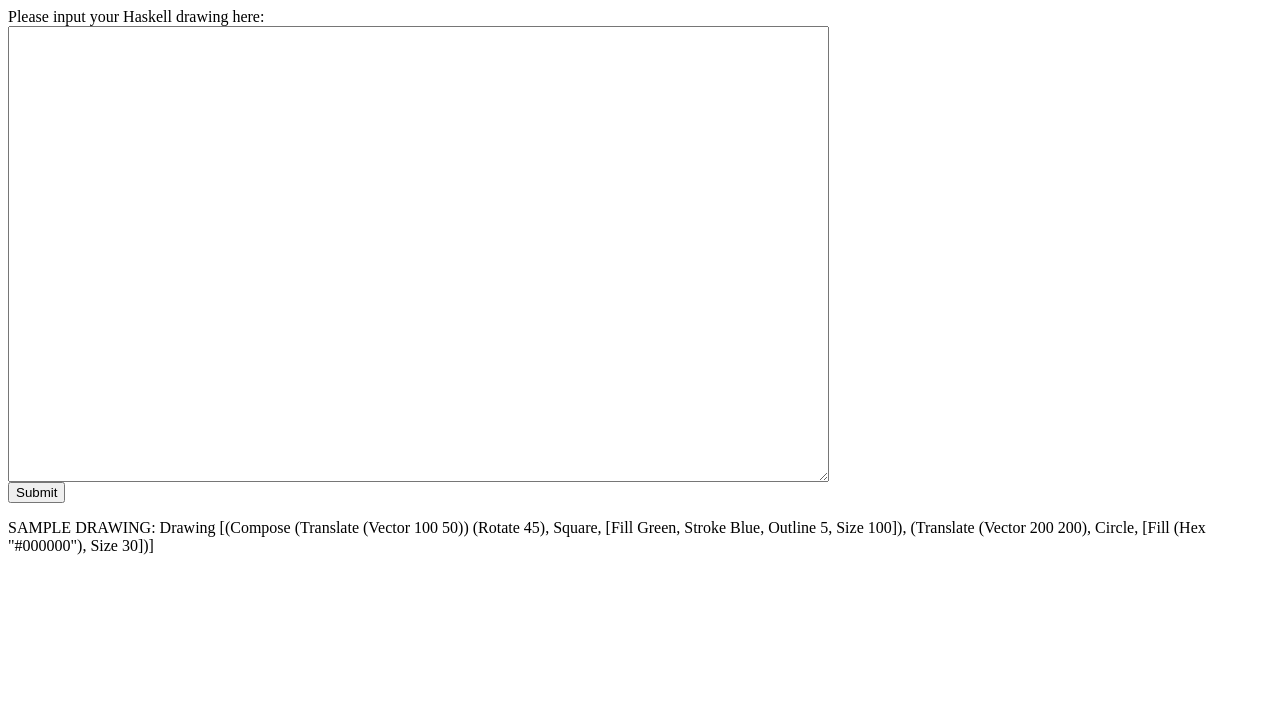
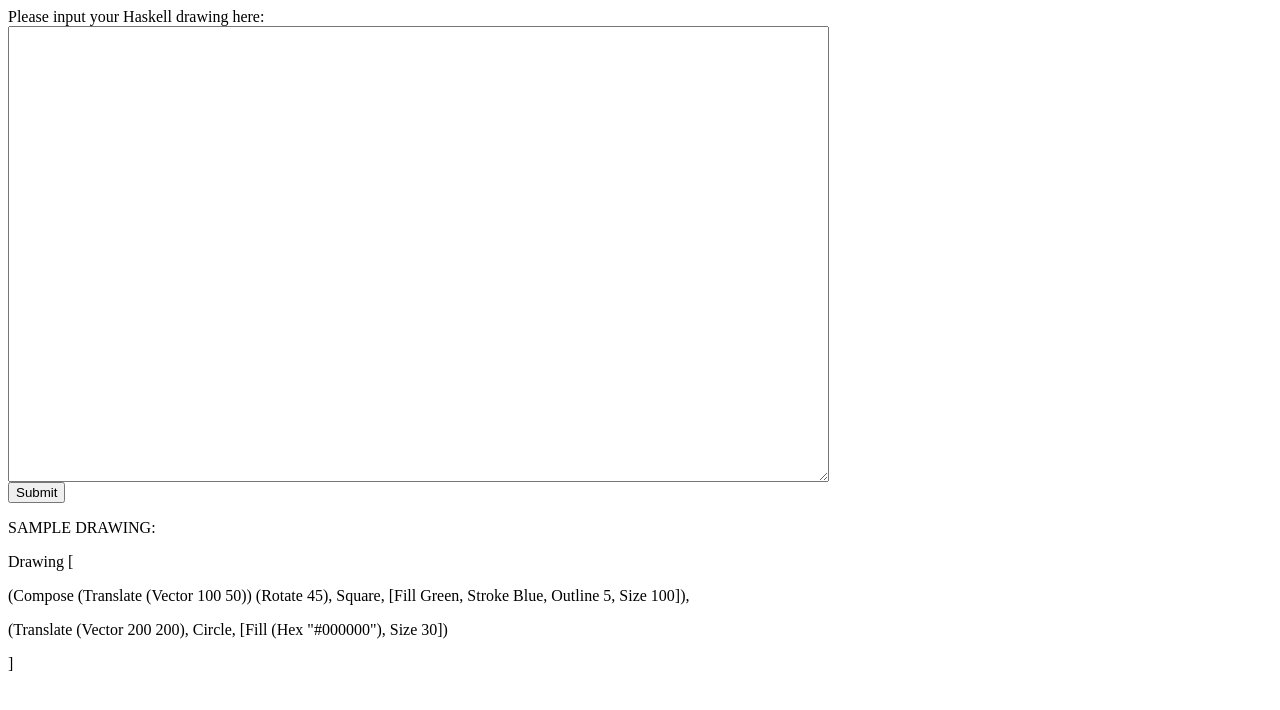
Before and after one commit to CraigArnott/CS4012-svg-server, a plain HTML site: page index.html in a window 1280 px wide. Drawn offline with Linux system fonts and the light colour scheme.

Commit message:
clean input page

```diff
--- a/index.html
+++ b/index.html
@@ -20,9 +20,12 @@ Please input your Haskell drawing here:
 </form>
 
 <div>
-SAMPLE DRAWING:
+<p>SAMPLE DRAWING:</p>
 
-Drawing [(Compose (Translate (Vector 100 50)) (Rotate 45), Square, [Fill Green, Stroke Blue, Outline 5, Size 100]), (Translate (Vector 200 200), Circle, [Fill (Hex "#000000"), Size 30])]
+<p>Drawing [</p>
+<p>  (Compose (Translate (Vector 100 50)) (Rotate 45), Square, [Fill Green, Stroke Blue, Outline 5, Size 100]), </p>
+<p>  (Translate (Vector 200 200), Circle, [Fill (Hex "#000000"), Size 30]) </p>
+<p>]</p>
 
 </div>
 
```
